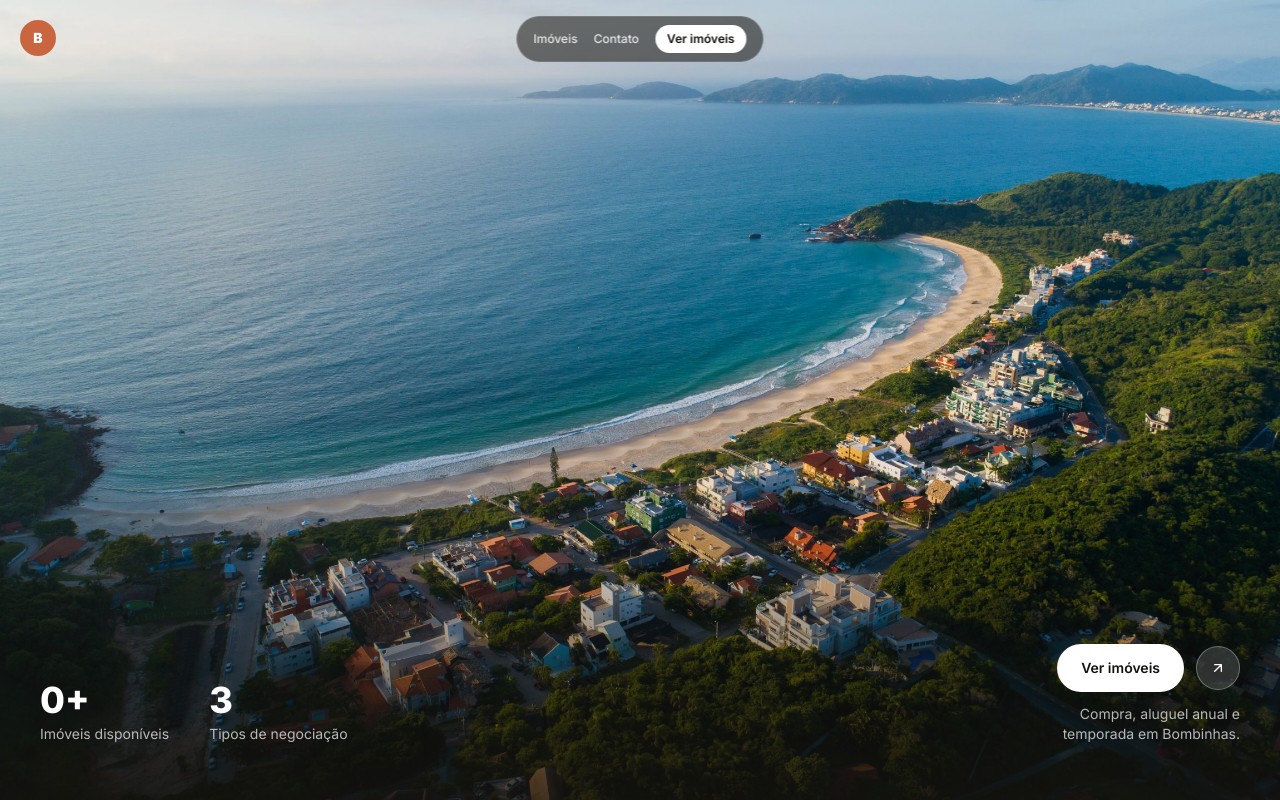
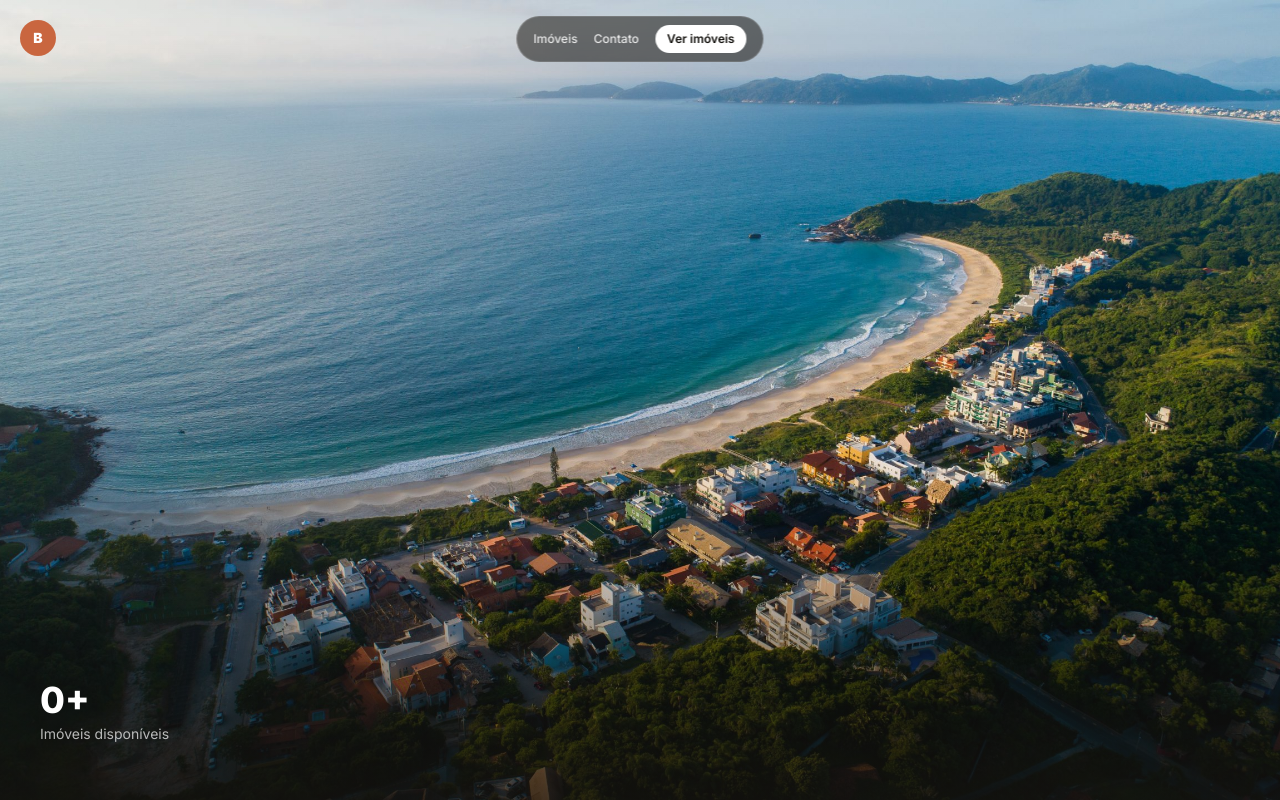
Before and after one commit to gmateusb/site-imoveis, a Next.js app: page / in a window 1280 px wide. Built offline with nearby package versions, Linux system fonts and the light colour scheme; no server answers; the database is empty.

Commit message:
remover CTA e stat de tipos de negociacao da home

```diff
--- a/app/page.tsx
+++ b/app/page.tsx
@@ -1,4 +1,3 @@
-import Link from 'next/link'
 import { buscarImoveisPublicos } from '../lib/imoveis'
 
 export const revalidate = 60
@@ -21,42 +20,9 @@ export default async function Home() {
       />
 
       <div className="relative h-full flex flex-col justify-end px-5 pb-10 sm:px-10 sm:pb-14">
-        <div className="flex flex-col sm:flex-row sm:items-end sm:justify-between gap-6">
-          <div className="flex flex-wrap gap-8 sm:gap-10">
-            <div>
-              <p className="text-3xl sm:text-4xl font-extrabold text-white">{imoveis.length}+</p>
-              <p className="text-xs sm:text-sm text-white/70 mt-1">Imóveis disponíveis</p>
-            </div>
-            <div>
-              <p className="text-3xl sm:text-4xl font-extrabold text-white">3</p>
-              <p className="text-xs sm:text-sm text-white/70 mt-1">Tipos de negociação</p>
-            </div>
-          </div>
-
-          <div className="flex flex-col gap-3 sm:items-end">
-            <div className="flex items-center gap-3">
-              <Link
-                href="/imoveis"
-                className="text-sm font-semibold px-6 py-3.5 rounded-full transition-transform hover:scale-105"
-                style={{ backgroundColor: '#ffffff', color: '#15130f' }}
-              >
-                Ver imóveis
-              </Link>
-              <Link
-                href="/imoveis"
-                aria-label="Ver imóveis"
-                className="w-11 h-11 rounded-full flex items-center justify-center transition-transform hover:scale-105"
-                style={{ backgroundColor: 'rgba(255,255,255,0.15)', border: '1px solid rgba(255,255,255,0.3)' }}
-              >
-                <svg width="16" height="16" viewBox="0 0 24 24" fill="none" stroke="#ffffff" strokeWidth="2" strokeLinecap="round" strokeLinejoin="round">
-                  <path d="M7 17 17 7M7 7h10v10" />
-                </svg>
-              </Link>
-            </div>
-            <p className="text-xs sm:text-sm text-white/70 max-w-[220px] sm:text-right">
-              Compra, aluguel anual e temporada em Bombinhas.
-            </p>
-          </div>
+        <div>
+          <p className="text-3xl sm:text-4xl font-extrabold text-white">{imoveis.length}+</p>
+          <p className="text-xs sm:text-sm text-white/70 mt-1">Imóveis disponíveis</p>
         </div>
       </div>
     </div>
```
